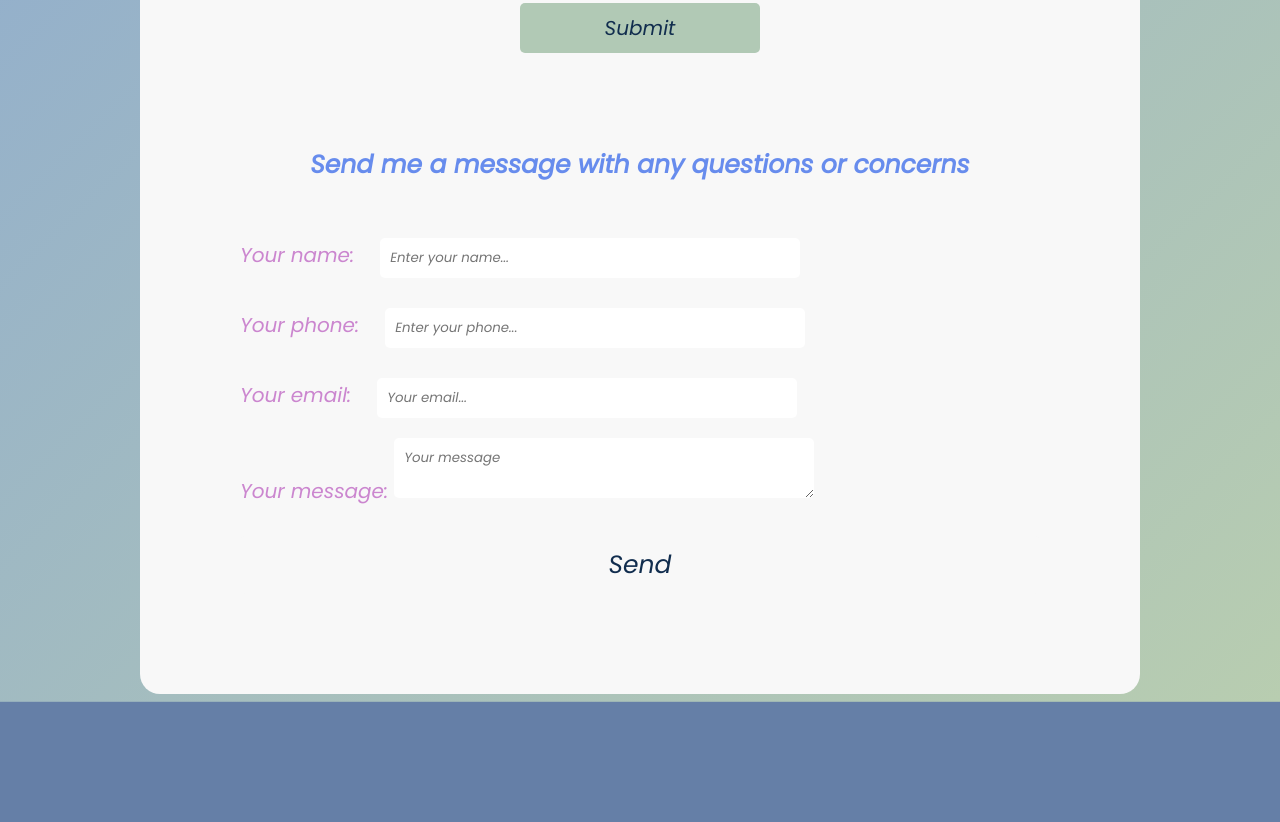
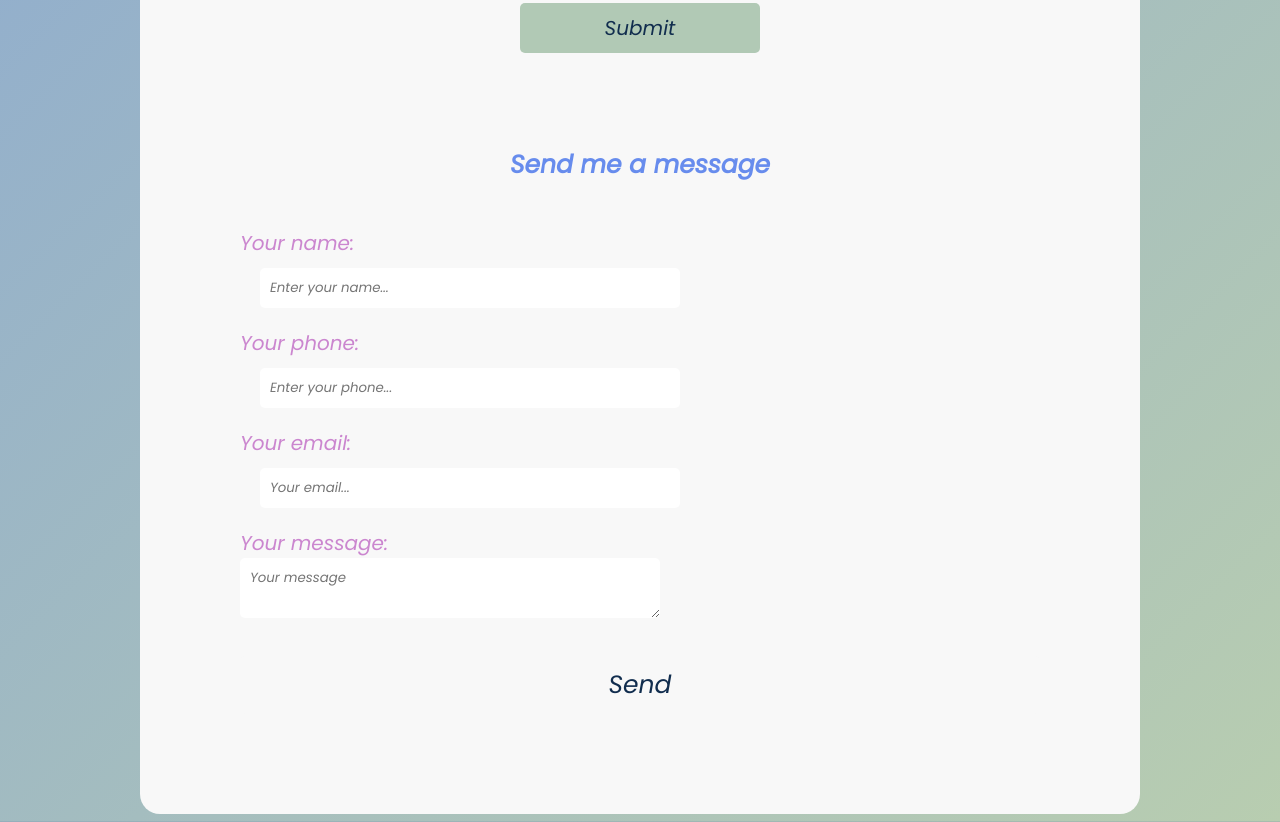
Before and after one commit to roaryku/JS-Quiz, a plain HTML site: page index.html in a window 1280 px wide. Shown: the part 2554-3376 px from the top of the page. Before the commit the page ends 3256 px from the top, so only its background shows below. Drawn offline with Linux system fonts and the light colour scheme.

Commit message:
Update index.html

```diff
--- a/index.html
+++ b/index.html
@@ -105,22 +105,22 @@
         </div>
 
         <form id="formTwo" action="https://formspree.io/f/xdorzree" method="POST">
-           <h4>Send me a message with any questions or concerns</h4>
+           <h4>Send me a message</h4>
 
     <label id="labelTwo">
-    Your name:
+    Your name: <br>
     <input class="inputTwo" type="text" name="text" placeholder="Enter your name...">
     </label>
      <label id="labelTwo">
-     Your phone:
+     Your phone: <br>
     <input class="inputTwo" type="phone" name="phone" placeholder="Enter your phone...">
     </label>
     <label id="labelTwo">
-    Your email:
+    Your email: <br>
     <input class="inputTwo" type="email" name="email" placeholder="Your email...">
     </label>
     <label id="labelTwo">
-    Your message:
+    Your message: <br>
     <textarea class="inputTwo" name="message" placeholder="Your message"></textarea>
   </label>
   <!-- your other form fields go here -->
```
